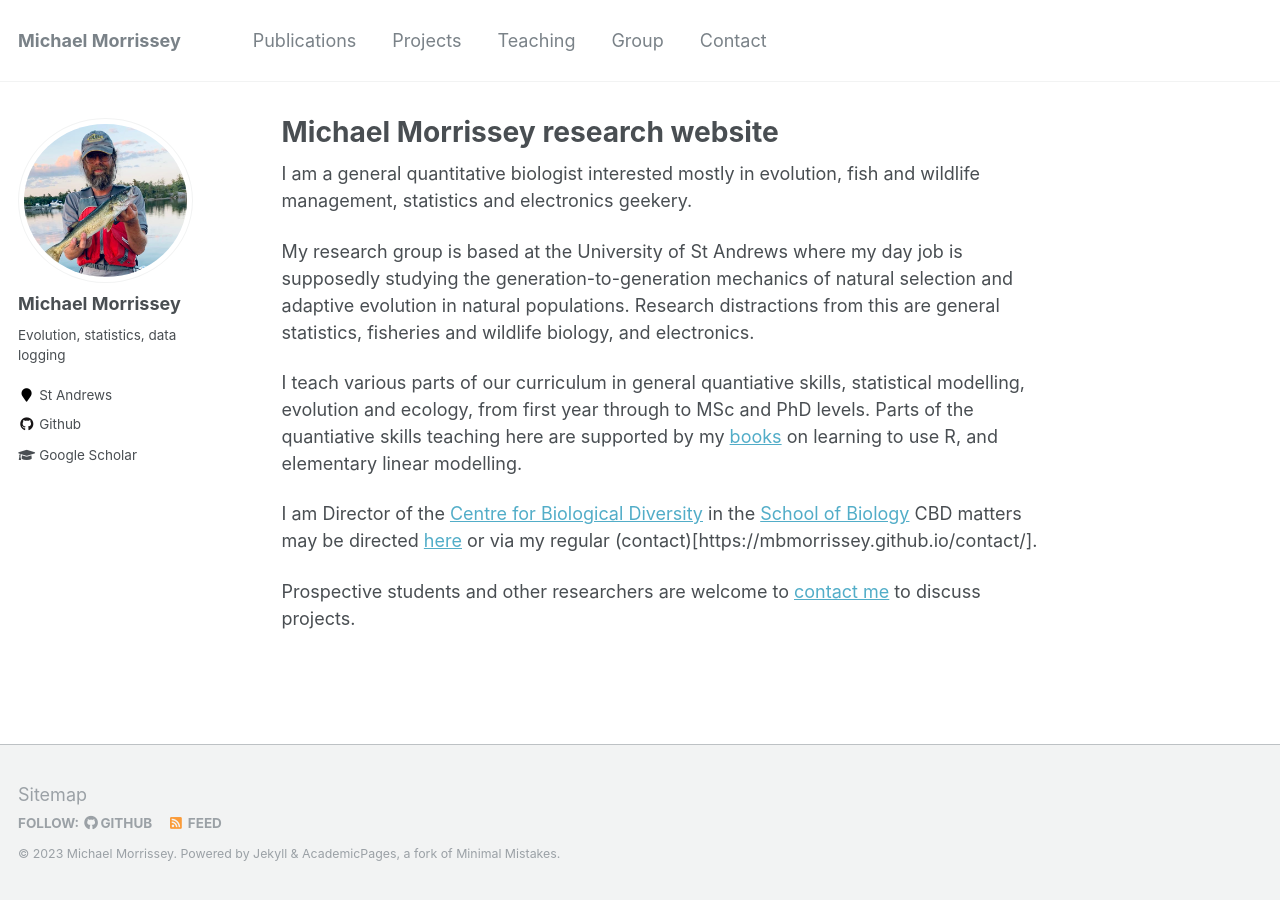
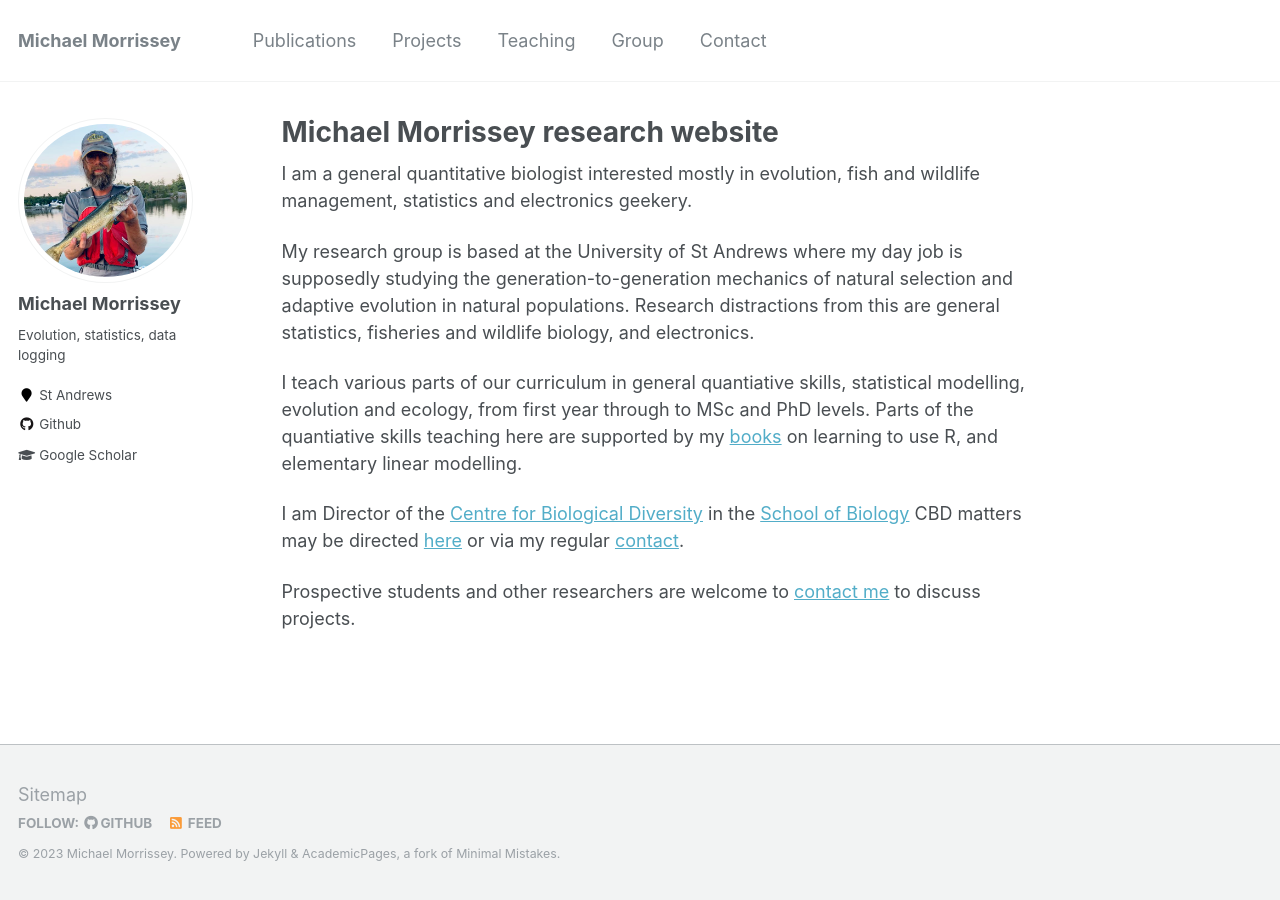
Before and after one commit to mbmorrissey/mbmorrissey.github.io, a Jekyll site: the page built from _pages/about.md, in a window 1280 px wide. Built offline with Jekyll 4.4.1, drawn with Linux system fonts in a browser that asks for light colours.

Commit message:
Update about.md

```diff
--- a/_pages/about.md
+++ b/_pages/about.md
@@ -14,6 +14,6 @@ My research group is based at the University of St Andrews where my day job is s
 
 I teach various parts of our curriculum in general quantiative skills, statistical modelling, evolution and ecology, from first year through to MSc and PhD levels.  Parts of the quantiative skills teaching here are supported by my [books](/teaching) on learning to use R, and elementary linear modelling.
 
-I am Director of the [Centre for Biological Diversity](https://biology.st-andrews.ac.uk/biodiversity/) in the [School of Biology](https://www.st-andrews.ac.uk/biology/) CBD matters may be directed [here](mailto:cbd.director@st-andrews.ac.uk) or via my regular (contact)[https://mbmorrissey.github.io/contact/].
+I am Director of the [Centre for Biological Diversity](https://biology.st-andrews.ac.uk/biodiversity/) in the [School of Biology](https://www.st-andrews.ac.uk/biology/) CBD matters may be directed [here](mailto:cbd.director@st-andrews.ac.uk) or via my regular [contact](https://mbmorrissey.github.io/contact/).
 
 Prospective students and other researchers are welcome to [contact me](https://mbmorrissey.github.io/contact/) to discuss projects.
```
